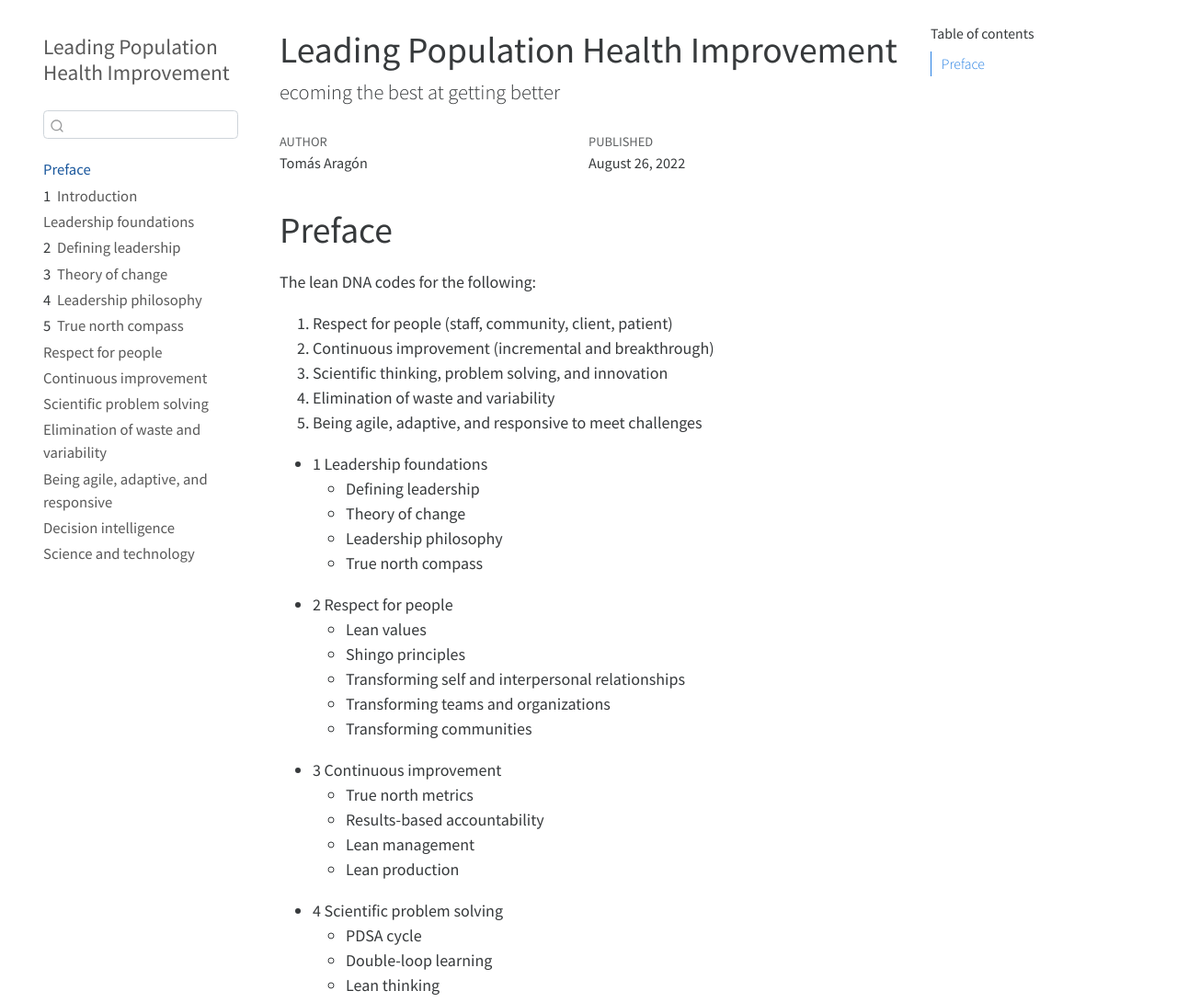
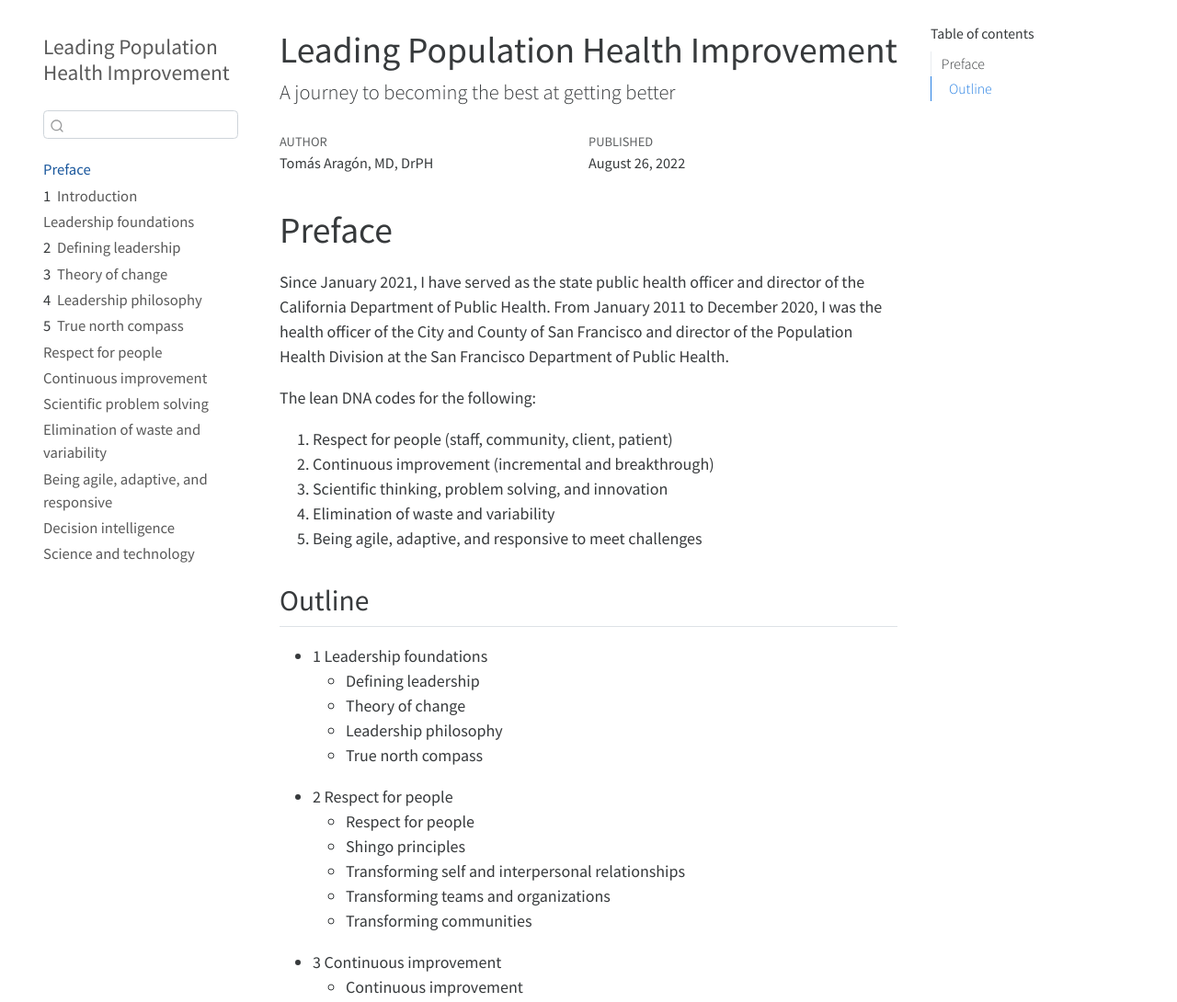
Before and after one commit to DrTomasAragon/lphi, a plain HTML site: page index.html in a window 1280 px wide. Shown: the top 1090 px of the page at 92% size. Drawn offline with Linux system fonts and the light colour scheme.

Commit message:
Update commit

```diff
--- a/index.html
+++ b/index.html
@@ -6,7 +6,7 @@
 
 <meta name="viewport" content="width=device-width, initial-scale=1.0, user-scalable=yes">
 
-<meta name="author" content="Tomás Aragón">
+<meta name="author" content="Tomás Aragón, MD, DrPH">
 <meta name="dcterms.date" content="2022-08-26">
 
 <title>Leading Population Health Improvement</title>
@@ -157,7 +157,10 @@ ul.task-list li input[type="checkbox"] {
     <h2 id="toc-title">Table of contents</h2>
 
   <ul>
-  <li><a href="#preface" id="toc-preface" class="nav-link active" data-scroll-target="#preface">Preface</a></li>
+  <li><a href="#preface" id="toc-preface" class="nav-link active" data-scroll-target="#preface">Preface</a>
+  <ul class="collapse">
+  <li><a href="#outline" id="toc-outline" class="nav-link" data-scroll-target="#outline">Outline</a></li>
+  </ul></li>
   </ul>
 </nav>
     </div>
@@ -167,7 +170,7 @@ ul.task-list li input[type="checkbox"] {
 <header id="title-block-header" class="quarto-title-block default">
 <div class="quarto-title">
 <h1 class="title d-none d-lg-block">Leading Population Health Improvement</h1>
-<p class="subtitle lead">ecoming the best at getting better</p>
+<p class="subtitle lead">A journey to becoming the best at getting better</p>
 </div>
 
 
@@ -177,7 +180,7 @@ ul.task-list li input[type="checkbox"] {
     <div>
     <div class="quarto-title-meta-heading">Author</div>
     <div class="quarto-title-meta-contents">
-             <p>Tomás Aragón </p>
+             <p>Tomás Aragón, MD, DrPH </p>
           </div>
   </div>
 
@@ -195,6 +198,7 @@ ul.task-list li input[type="checkbox"] {
 
 <section id="preface" class="level1 unnumbered">
 <h1 class="unnumbered">Preface</h1>
+<p>Since January 2021, I have served as the state public health officer and director of the California Department of Public Health. From January 2011 to December 2020, I was the health officer of the City and County of San Francisco and director of the Population Health Division at the San Francisco Department of Public Health.</p>
 <p>The lean DNA codes for the following:</p>
 <ol type="1">
 <li>Respect for people (staff, community, client, patient)</li>
@@ -203,6 +207,8 @@ ul.task-list li input[type="checkbox"] {
 <li>Elimination of waste and variability</li>
 <li>Being agile, adaptive, and responsive to meet challenges</li>
 </ol>
+<section id="outline" class="level2">
+<h2 class="anchored" data-anchor-id="outline">Outline</h2>
 <ul>
 <li>1 Leadership foundations
 <ul>
@@ -213,7 +219,7 @@ ul.task-list li input[type="checkbox"] {
 </ul></li>
 <li>2 Respect for people
 <ul>
-<li>Lean values</li>
+<li>Respect for people</li>
 <li>Shingo principles</li>
 <li>Transforming self and interpersonal relationships</li>
 <li>Transforming teams and organizations</li>
@@ -221,6 +227,7 @@ ul.task-list li input[type="checkbox"] {
 </ul></li>
 <li>3 Continuous improvement
 <ul>
+<li>Continuous improvement</li>
 <li>True north metrics</li>
 <li>Results-based accountability</li>
 <li>Lean management</li>
@@ -276,6 +283,7 @@ ul.task-list li input[type="checkbox"] {
 </ul>
 
 
+</section>
 </section>
 
 </main> <!-- /main -->
```
Also changed, not shown: search.json (+1 -1 lines), 1 other file.
